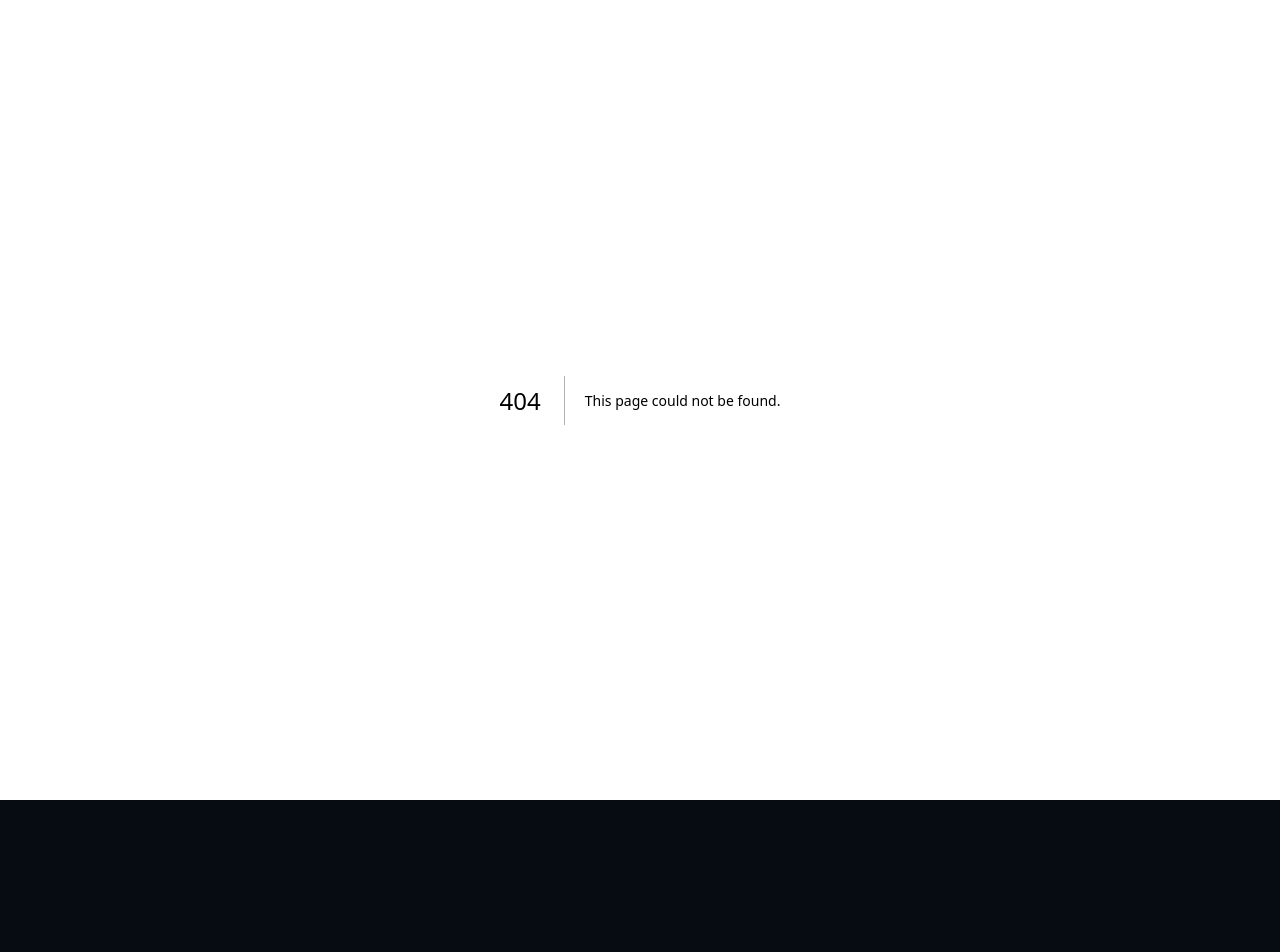
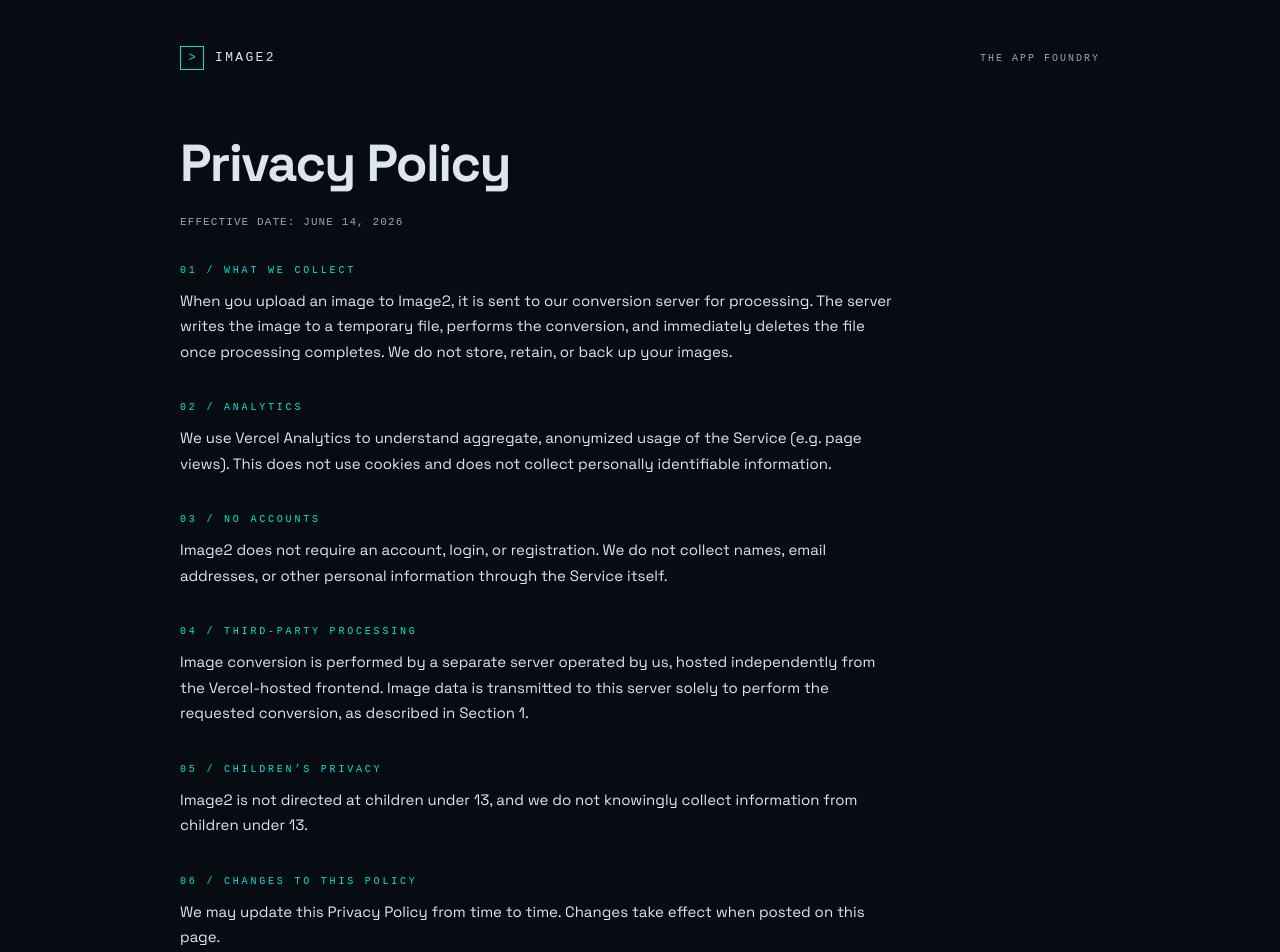
Before and after one commit to c0dezer019/Image2-Web, a Next.js app: page /privacy in a window 1280 px wide. Before the commit this address had no page. Shown: the top 952 px of the page. Before the commit the page ends 800 px from the top, so only its background shows below. Built offline with nearby package versions, Linux system fonts and the light colour scheme.

Commit message:
feat: add Privacy Policy page

```diff
--- /dev/null
+++ b/app/privacy/page.tsx
@@ -0,0 +1,80 @@
+import type { Metadata } from "next";
+import { LegalPage, EFFECTIVE_DATE_STYLE, SECTION_STYLE, SECTION_LABEL_STYLE, P_STYLE } from "@/components/LegalPage";
+
+export const metadata: Metadata = {
+  title: "Privacy Policy — Image2",
+  description: "Privacy Policy for Image2, the image-to-text-art converter.",
+};
+
+export default function PrivacyPage() {
+  return (
+    <LegalPage title="Privacy Policy">
+      <p style={EFFECTIVE_DATE_STYLE}>Effective date: June 14, 2026</p>
+
+      <section style={SECTION_STYLE}>
+        <div style={SECTION_LABEL_STYLE}>01 / What We Collect</div>
+        <p style={P_STYLE}>
+          When you upload an image to Image2, it is sent to our conversion server for
+          processing. The server writes the image to a temporary file, performs the
+          conversion, and immediately deletes the file once processing completes. We do
+          not store, retain, or back up your images.
+        </p>
+      </section>
+
+      <section style={SECTION_STYLE}>
+        <div style={SECTION_LABEL_STYLE}>02 / Analytics</div>
+        <p style={P_STYLE}>
+          We use Vercel Analytics to understand aggregate, anonymized usage of the
+          Service (e.g. page views). This does not use cookies and does not collect
+          personally identifiable information.
+        </p>
+      </section>
+
+      <section style={SECTION_STYLE}>
+        <div style={SECTION_LABEL_STYLE}>03 / No Accounts</div>
+        <p style={P_STYLE}>
+          Image2 does not require an account, login, or registration. We do not collect
+          names, email addresses, or other personal information through the Service
+          itself.
+        </p>
+      </section>
+
+      <section style={SECTION_STYLE}>
+        <div style={SECTION_LABEL_STYLE}>04 / Third-Party Processing</div>
+        <p style={P_STYLE}>
+          Image conversion is performed by a separate server operated by us, hosted
+          independently from the Vercel-hosted frontend. Image data is transmitted to
+          this server solely to perform the requested conversion, as described in
+          Section 1.
+        </p>
+      </section>
+
+      <section style={SECTION_STYLE}>
+        <div style={SECTION_LABEL_STYLE}>05 / Children&rsquo;s Privacy</div>
+        <p style={P_STYLE}>
+          Image2 is not directed at children under 13, and we do not knowingly collect
+          information from children under 13.
+        </p>
+      </section>
+
+      <section style={SECTION_STYLE}>
+        <div style={SECTION_LABEL_STYLE}>06 / Changes to This Policy</div>
+        <p style={P_STYLE}>
+          We may update this Privacy Policy from time to time. Changes take effect when
+          posted on this page.
+        </p>
+      </section>
+
+      <section style={SECTION_STYLE}>
+        <div style={SECTION_LABEL_STYLE}>07 / Contact</div>
+        <p style={P_STYLE}>
+          Questions about this Privacy Policy? Contact us at{" "}
+          <a href="mailto:contact@theappfoundry.tech" style={{ color: "inherit", textDecoration: "underline" }}>
+            contact@theappfoundry.tech
+          </a>
+          .
+        </p>
+      </section>
+    </LegalPage>
+  );
+}
```
